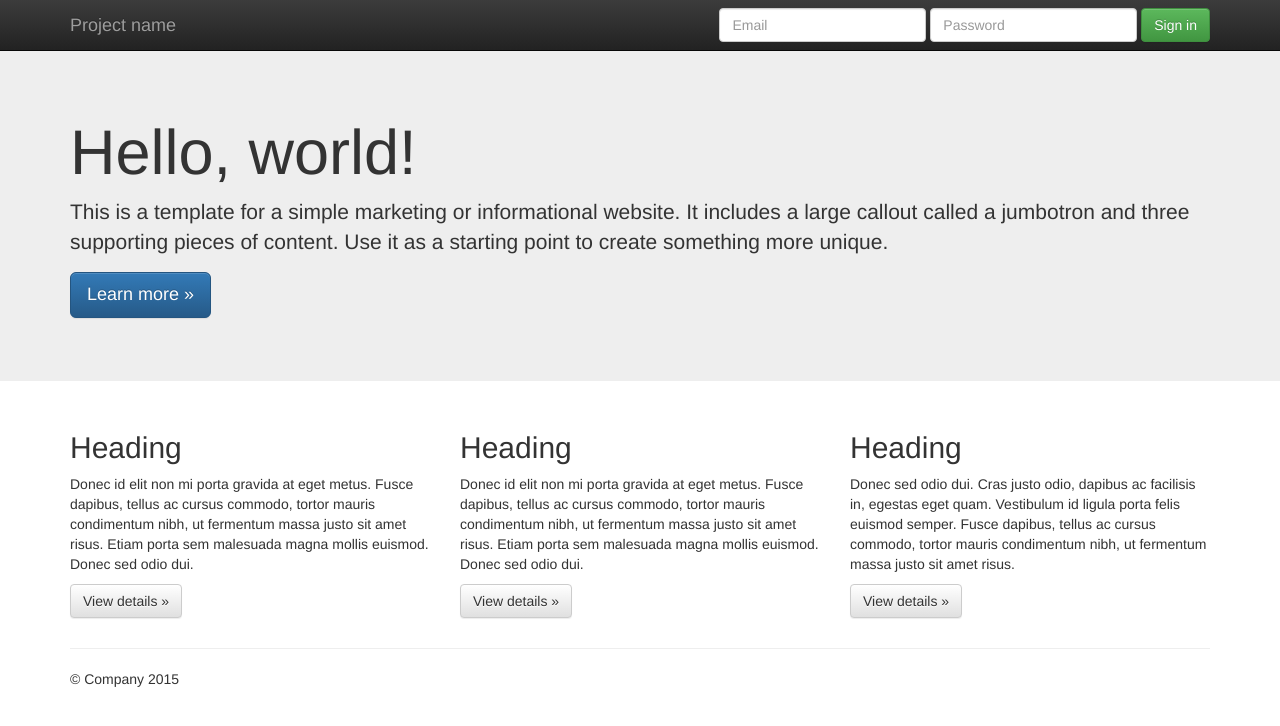
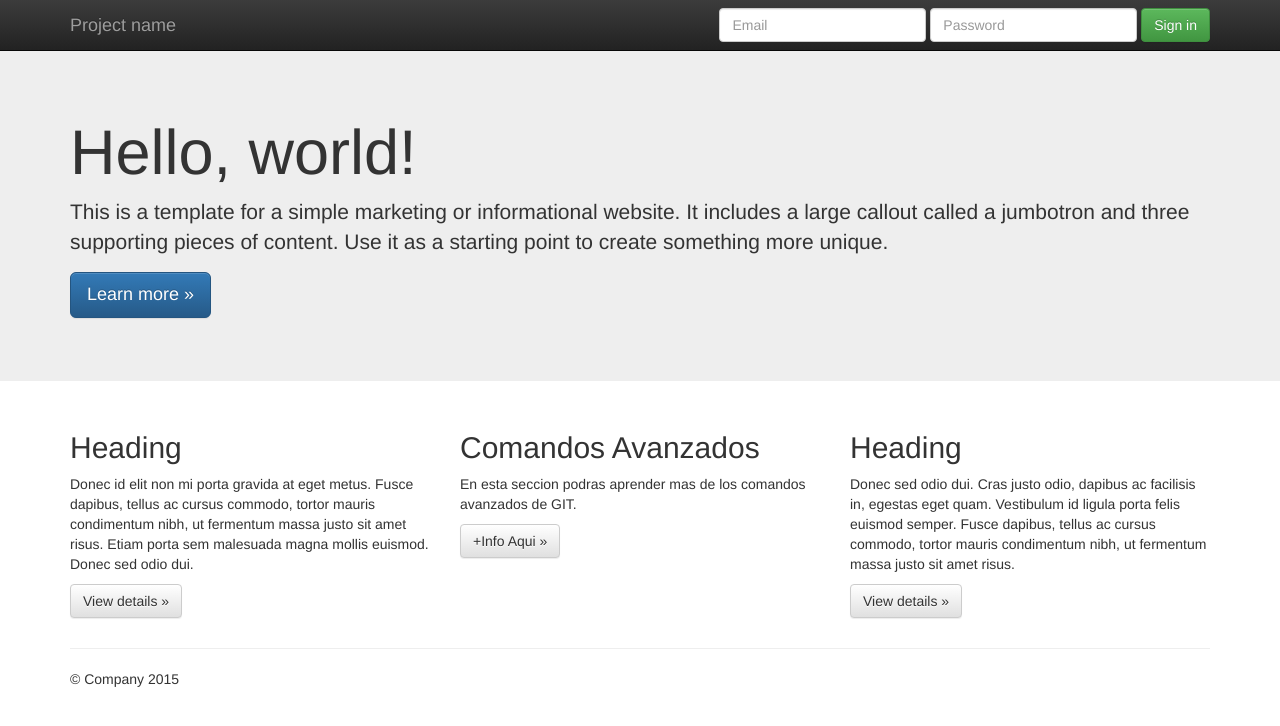
Before and after one commit to irina-nieves/Trabajo2_Irina_Nieves, a plain HTML site: page index.html in a window 1280 px wide. Drawn offline with nearby package versions, Linux system fonts and the light colour scheme.

Commit message:
Se actualiza template, se agrega seccion de comandos avanzados GIT

```diff
--- a/index.html
+++ b/index.html
@@ -70,9 +70,9 @@
           <p><a class="btn btn-default" href="#" role="button">View details &raquo;</a></p>
         </div>
         <div class="col-md-4">
-          <h2>Heading</h2>
-          <p>Donec id elit non mi porta gravida at eget metus. Fusce dapibus, tellus ac cursus commodo, tortor mauris condimentum nibh, ut fermentum massa justo sit amet risus. Etiam porta sem malesuada magna mollis euismod. Donec sed odio dui. </p>
-          <p><a class="btn btn-default" href="#" role="button">View details &raquo;</a></p>
+          <h2>Comandos Avanzados</h2>
+          <p>En esta seccion podras aprender mas de los comandos avanzados de GIT. </p>
+          <p><a class="btn btn-default" href="#" role="button">+Info Aqui &raquo;</a></p>
        </div>
         <div class="col-md-4">
           <h2>Heading</h2>
```
